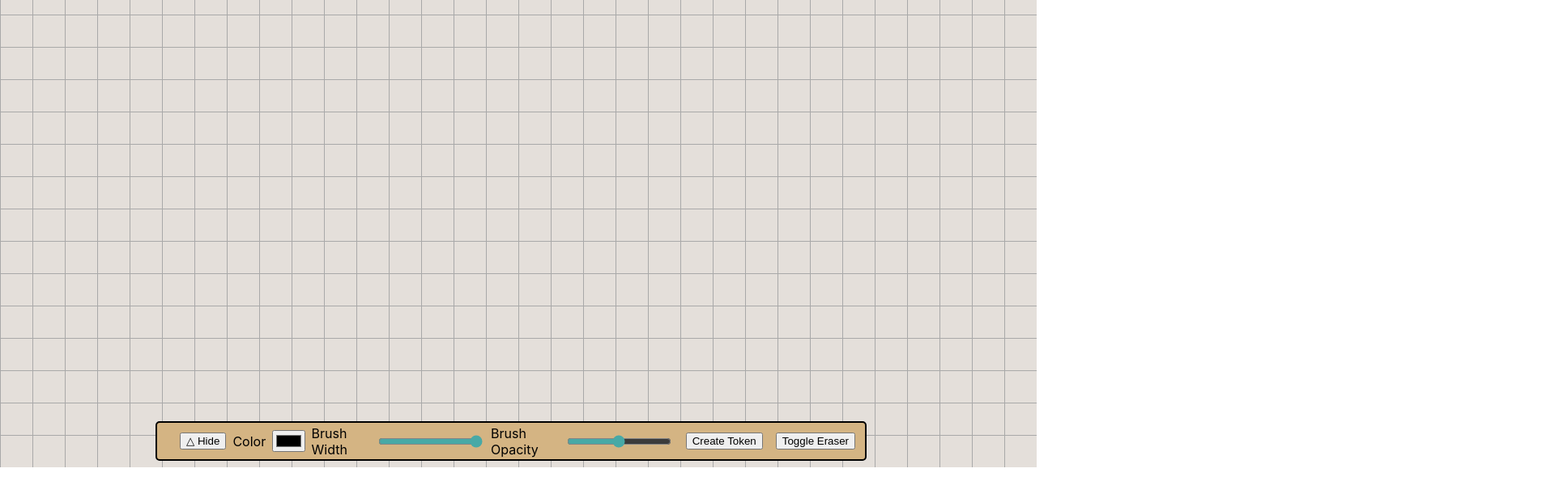
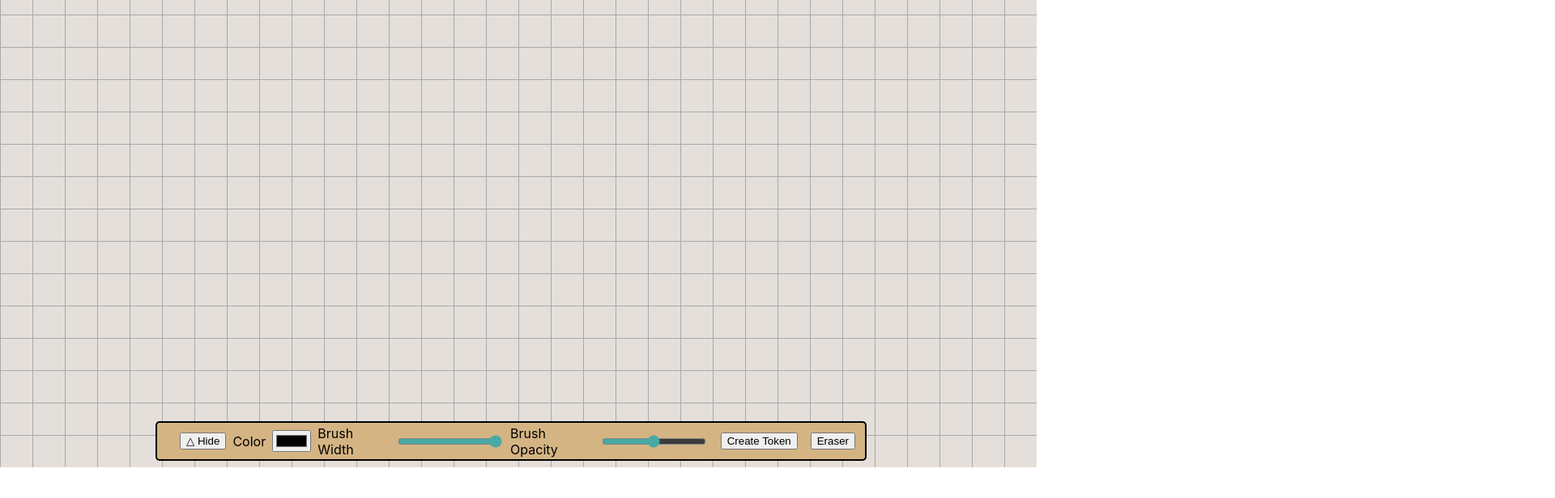
Before and after one commit to GeorgeKimKuen/CS446_MapMaker, a React (Create React App) app: page / in a window 1280 px wide. Shown: the part 222-838 px from the top of the page at 81% size, 1920 px wide, since content can reach past the window. Before the commit the page ends 800 px from the top, so only its background shows below. Built offline with nearby package versions, Linux system fonts and the light colour scheme.

Commit message:
rever one dynamic size change

```diff
--- a/src/App.js
+++ b/src/App.js
@@ -72,8 +72,8 @@ function App() {
                 onMouseUp={endDrawing}
                 onMouseMove={draw}
                 ref={canvasRef}
-                width={`100%`}
-                height={`100%`}
+                width={`1920px`}
+                height={`930px`}
               />
             </div>
           </div>
--- a/src/components/Menu.jsx
+++ b/src/components/Menu.jsx
@@ -49,7 +49,7 @@ const Menu = ({ setLineColor, setLineWidth, setLineOpacity }) => {
 		<label></label>
 		<input
 			type="button"
-			value="Toggle Eraser"
+			value="Eraser"
 			onChange={(e) => {
 				console.log(e)
 			}}
```
